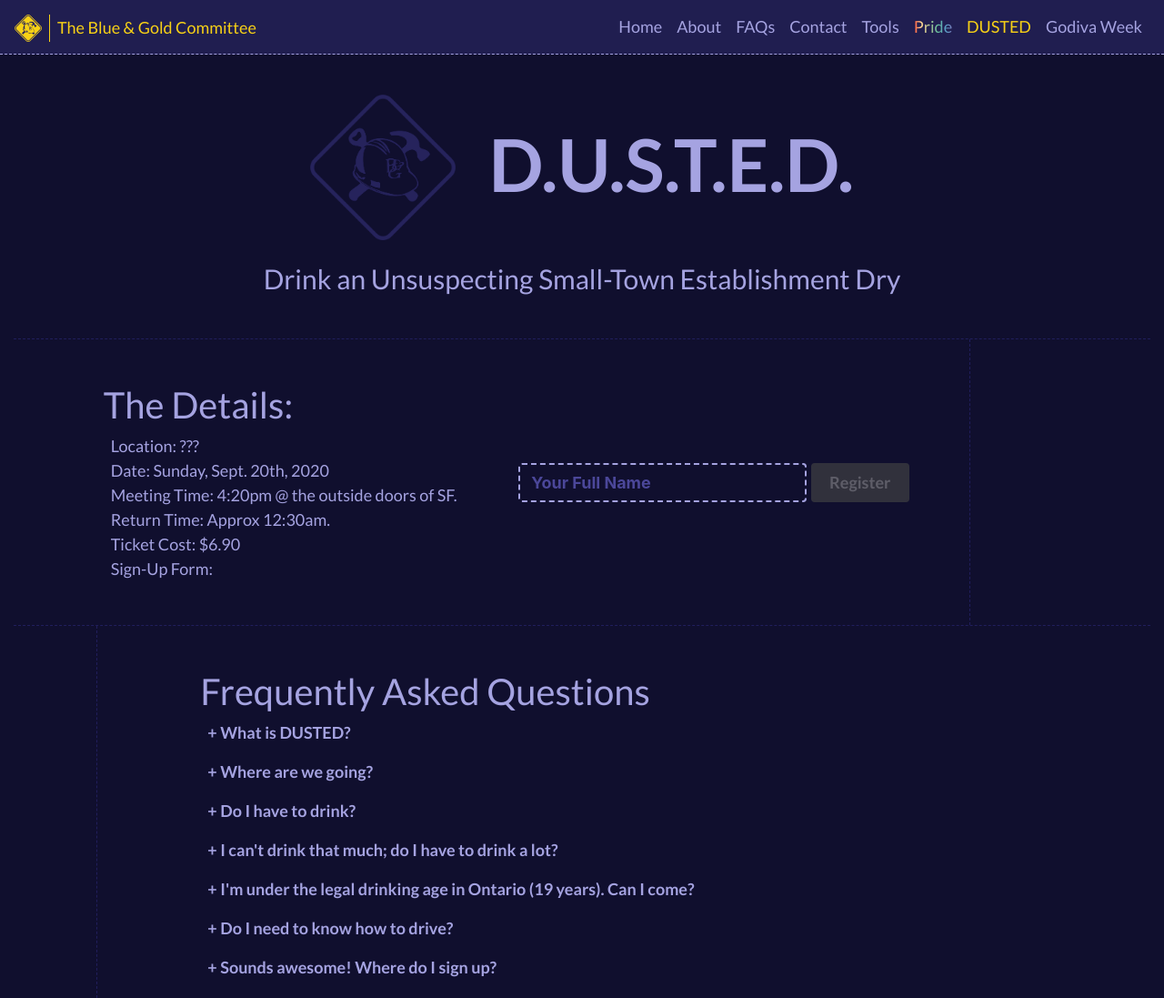
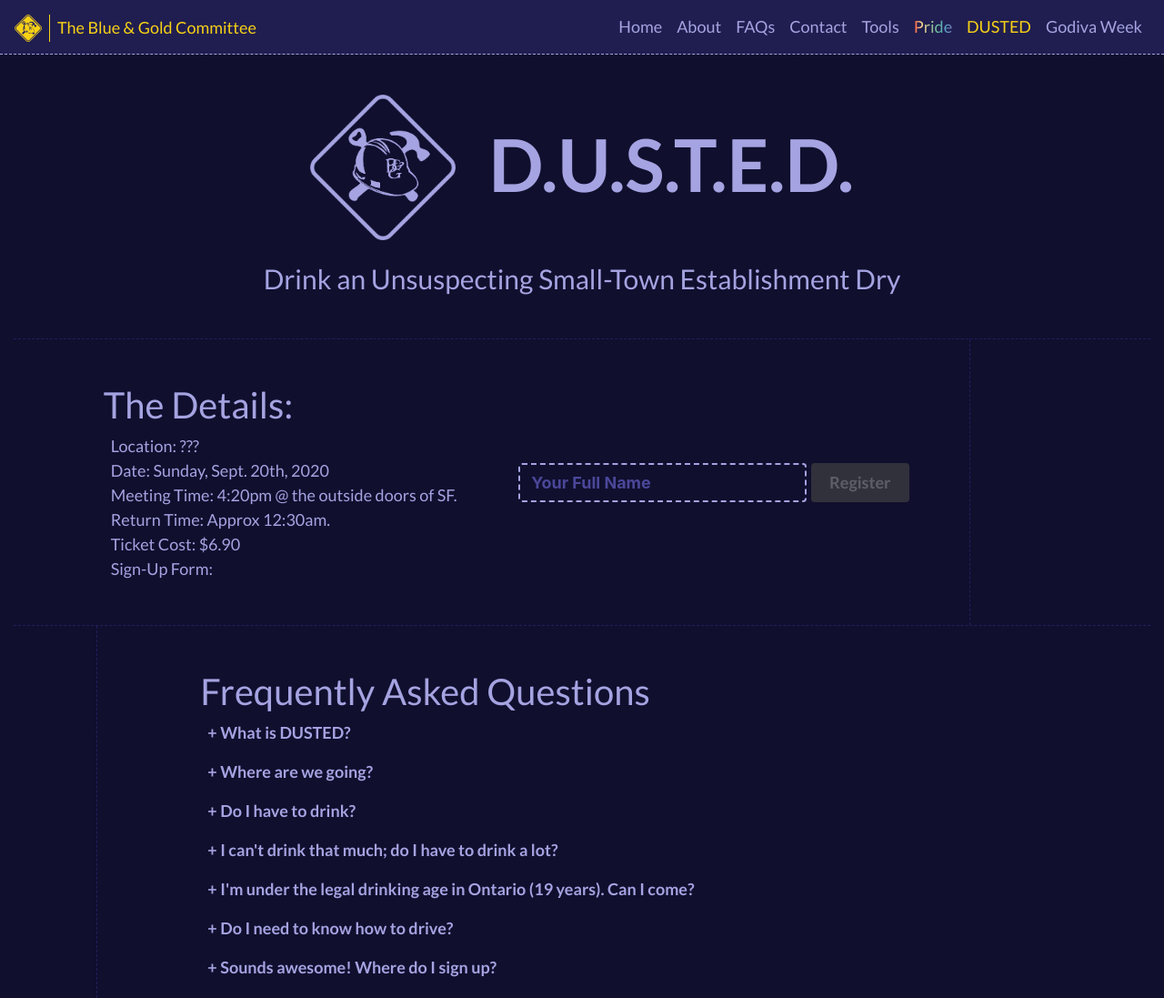
Before and after one commit to zbotpoint/bng, a website: page dusted.html in a window 1280 px wide. Shown: the top 1097 px of the page at 91% size. Drawn offline with nearby package versions, Linux system fonts and the light colour scheme.

Commit message:
Making logo nicer on dusted

```diff
--- a/dusted.html
+++ b/dusted.html
@@ -53,7 +53,7 @@
     <div class="row">
         <div class="col-md-12 offset-md-0">
             <div class="mt-5 text-center mx-auto">
-                <img class="d-md-inline-block d-none logo mx-3" src="B-mono.png" alt="B&G">
+                <img class="d-md-inline-block d-none logo mx-3" src="Bl-mono.png" alt="B&G">
                 <h1 class="text-l-blue align-middle d-inline-block mx-3 mt-3 mt-md-0">D.U.S.T.E.D.</h1>
             </div>
             <br class="d-none d-md-block">
--- a/scripts/scripts.js
+++ b/scripts/scripts.js
@@ -114,7 +114,6 @@ $(document).ready(highlightNavigation());
 $(document).ready(function () {
     document.querySelectorAll('.faq-body p,.faq-body-dusted p').forEach( item => {
         let a = $(item).addClass("faq-hidden").prev().prev();
-        debugger;
         a.text("+ "+ a.text());
     })
     document.querySelectorAll('.faq-body a,.faq-body-dusted a').forEach(item => {
```
Also changed, not shown: Bl-mono.png (added).
